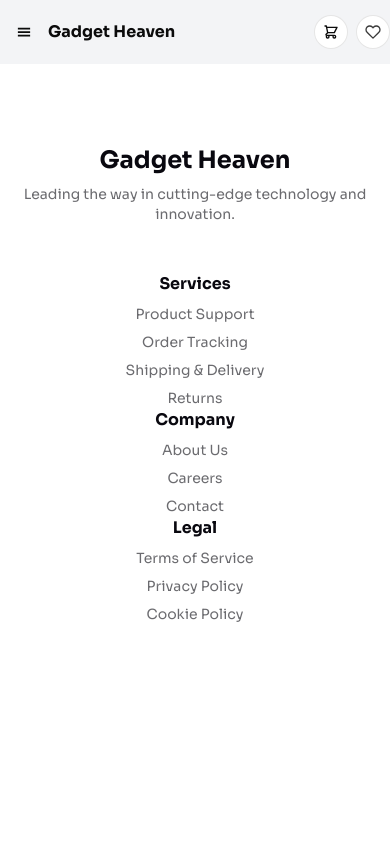
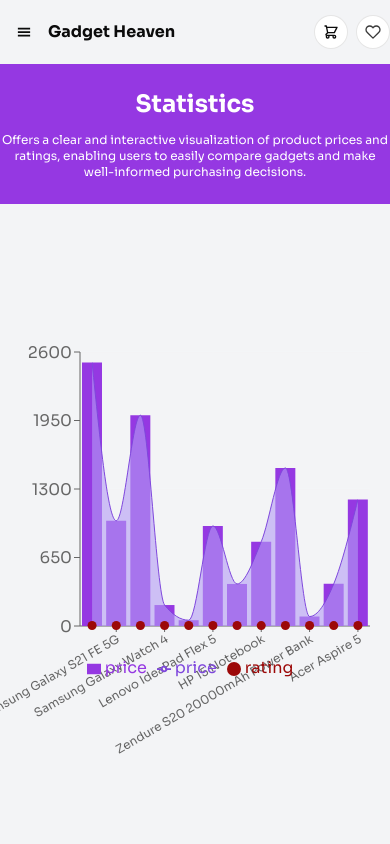
Before and after one commit to programming-hero-web-course-4/b10a8-gadget-heaven-MohammadSajjadHossain9648, a React (Vite) app: page /Statistics in a window 390 px wide. Shown: the top 844 px of the page. Built offline with nearby package versions, Linux system fonts and the light colour scheme.

Commit message:
Update responsive Composed Chart design in Statistics component

```diff
--- a/src/components/Statistics/Statistics.jsx
+++ b/src/components/Statistics/Statistics.jsx
@@ -1,5 +1,8 @@
 import React, { useEffect } from 'react';
 import { useLoaderData } from 'react-router-dom';
+import { ComposedChart, Bar, Area,Scatter, XAxis, YAxis, Tooltip, Legend, CartesianGrid, ResponsiveContainer,
+} from 'recharts';
+import Heading from '../Heading/Heading';
 
 
 const Statistics = () => {
@@ -8,12 +11,45 @@ const Statistics = () => {
         document.title = "Statistics | Gadget Heaven";
     }, []);
 
+    const products = useLoaderData();
+    const chartData = products.map((product) => ({
+        name: product.product_title,
+        price: product.price,
+        rating: product.rating,
+    }));
 
-    const products = useLoaderData();
 
     return (
         <div>
+            {/* header section */}
+            <div className="bg-purple_color py-6">
+                <Heading title={"Statistics"} subtitle={"Offers a clear and interactive visualization of product prices and ratings, enabling users to easily compare gadgets and make well-informed purchasing decisions."} ></Heading>
+            </div>
 
+            {/* content section */}
+            <div className="my-32">
+                <ResponsiveContainer width="100%" height={440}>
+                    <ComposedChart
+                        data={chartData}
+                        margin={{ top: 20, right: 20, bottom: 92, left: 20 }}
+                    >
+                        <CartesianGrid stroke="rgb(243 244 246)" />
+                        <XAxis dataKey="name" tick={{ fontSize: 12 }} angle={-30} textAnchor="end" />
+                        <YAxis />
+                        <Tooltip />
+                        <Legend />
+
+                        {/* Bar for Price */}
+                        <Bar dataKey="price" barSize={20} fill="rgb(149, 56, 226)" />
+
+                        {/* Area for Price */}
+                        <Area type="monotone" dataKey="price" fill="#b59df6" stroke="#7f47dd" />
+
+                        {/* Scatter for Rating */}
+                        <Scatter dataKey="rating" fill="rgb(156, 8, 8)" />
+                    </ComposedChart>
+                </ResponsiveContainer>
+            </div>
         </div>
     );
 };
```
